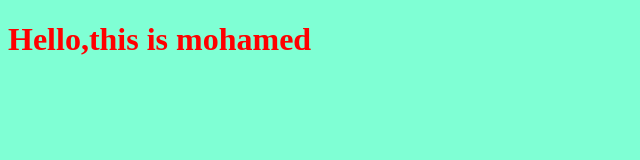
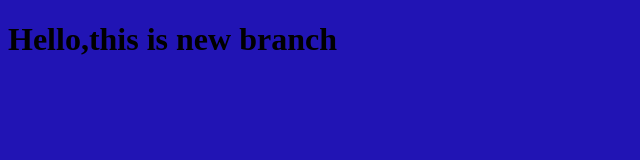
Before and after one commit to 122moh999999/myproject, a plain HTML site: page index.html in a window 1280 px wide. Shown: the whole page, without its empty margins (0-640 px from the left). Drawn offline with Linux system fonts and the light colour scheme.

Commit message:
change back ground an text color in for ali branch

```diff
--- a/index.html
+++ b/index.html
@@ -7,7 +7,7 @@
     <link rel="stylesheet" href="style.css">
 </head>
 <body>
-    <h1>Hello,this is mohamed</h1>
+    <h1>Hello,this is new branch</h1>
     <script src="app.js"></script>
 </body>
 </html>
--- a/style.css
+++ b/style.css
@@ -1,6 +1,6 @@
 h1{
-    color:red
+    color:rgb(0, 0, 0)
 }
 body{
-    background-color: aquamarine;
+    background-color: rgb(33, 20, 180);
 }
```
